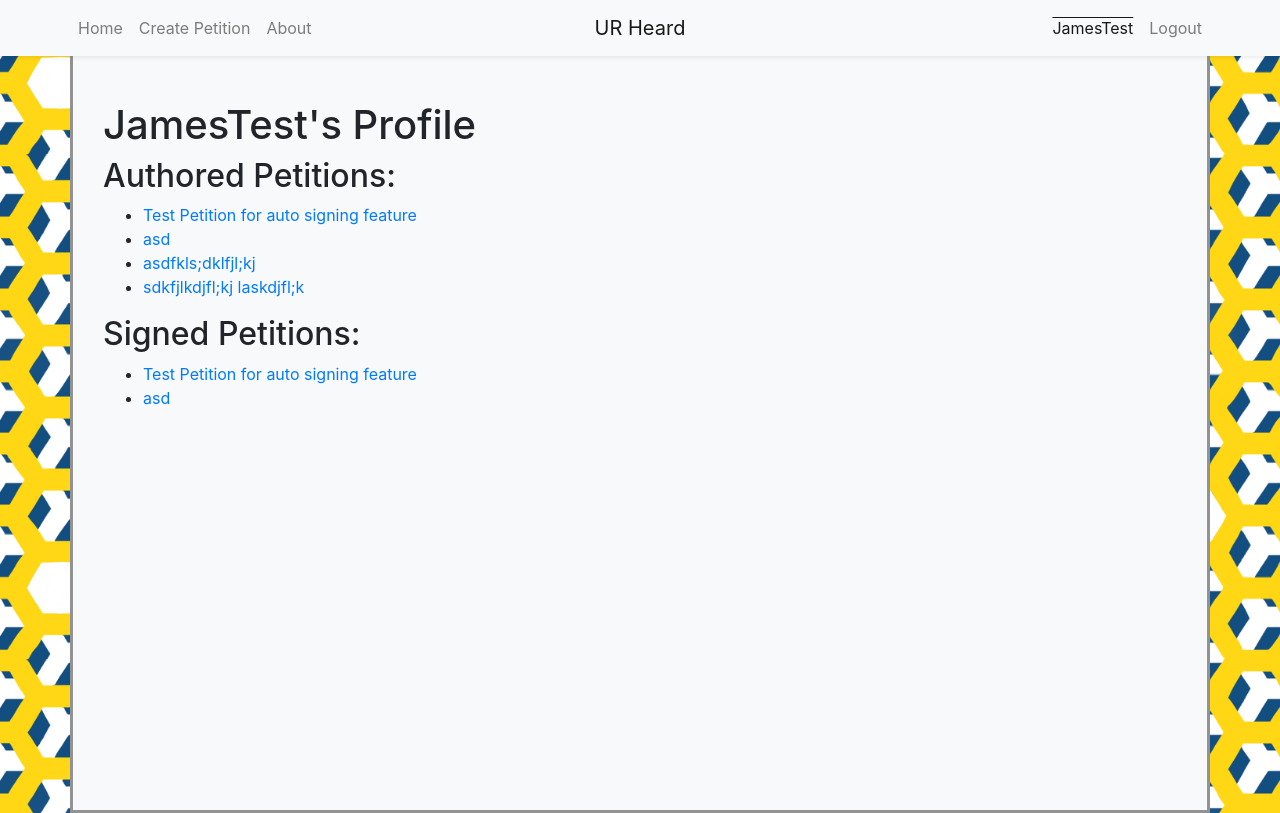
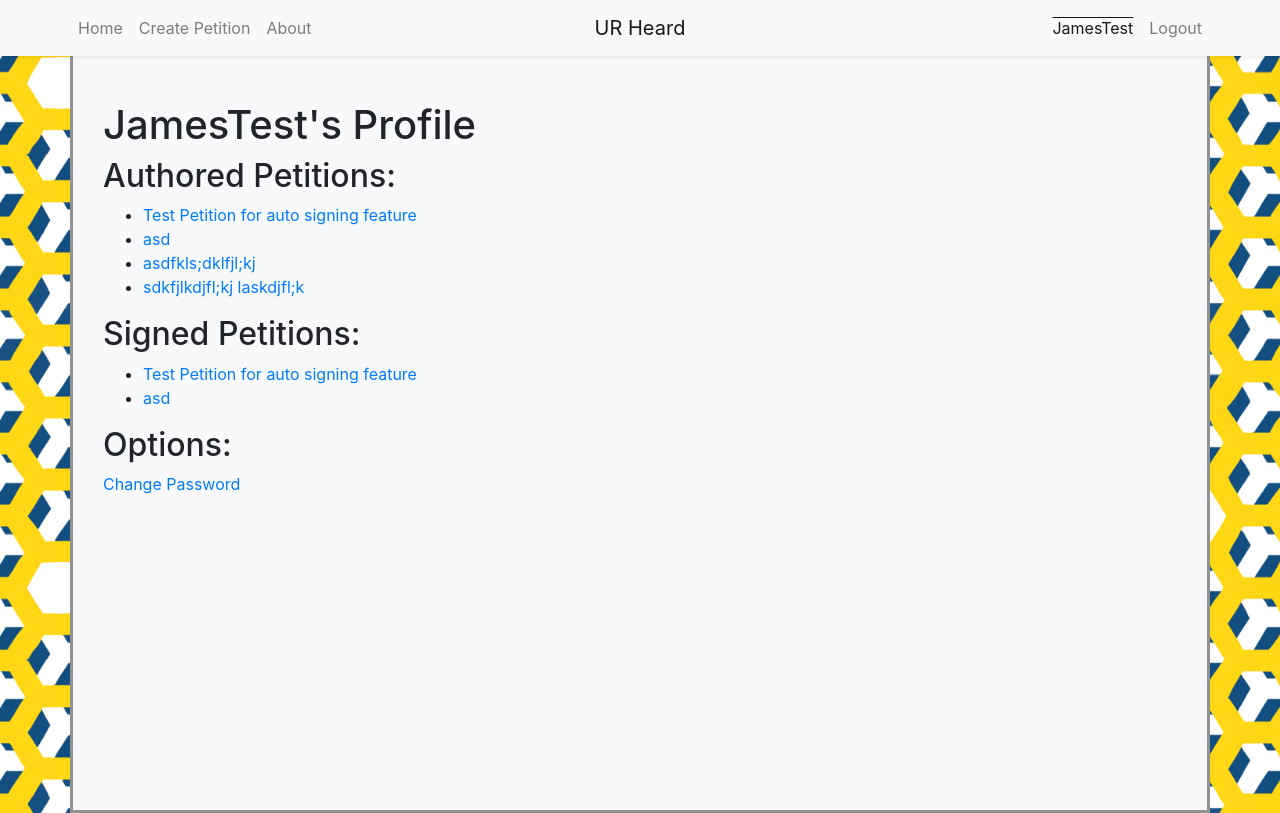
Before and after one commit to michaelb-TI100/csc210-team3, a Flask app: page /profile/1 in a window 1280 px wide. Run offline with Flask 2, Linux system fonts and the light colour scheme; a user stored in the database is signed in; data comes from the database, SQL or seed files in the repository; some libraries are stand-ins or nearby versions.

Commit message:
Add password change link to profile

```diff
--- a/templates/profile.html
+++ b/templates/profile.html
@@ -16,4 +16,9 @@
 			<li><a href="{{ url_for ('petition', id=petition.id) }}">{{petition.title}}</a></li>
 		{% endfor %}
 	</ul>
+
+	{% if current_profile.id == current_user.id%}
+		<h2>Options:</h2>
+		<a href="{{ url_for('passwordchange')}}">Change Password</a>
+	{% endif %}
 {% endblock content %}
```
